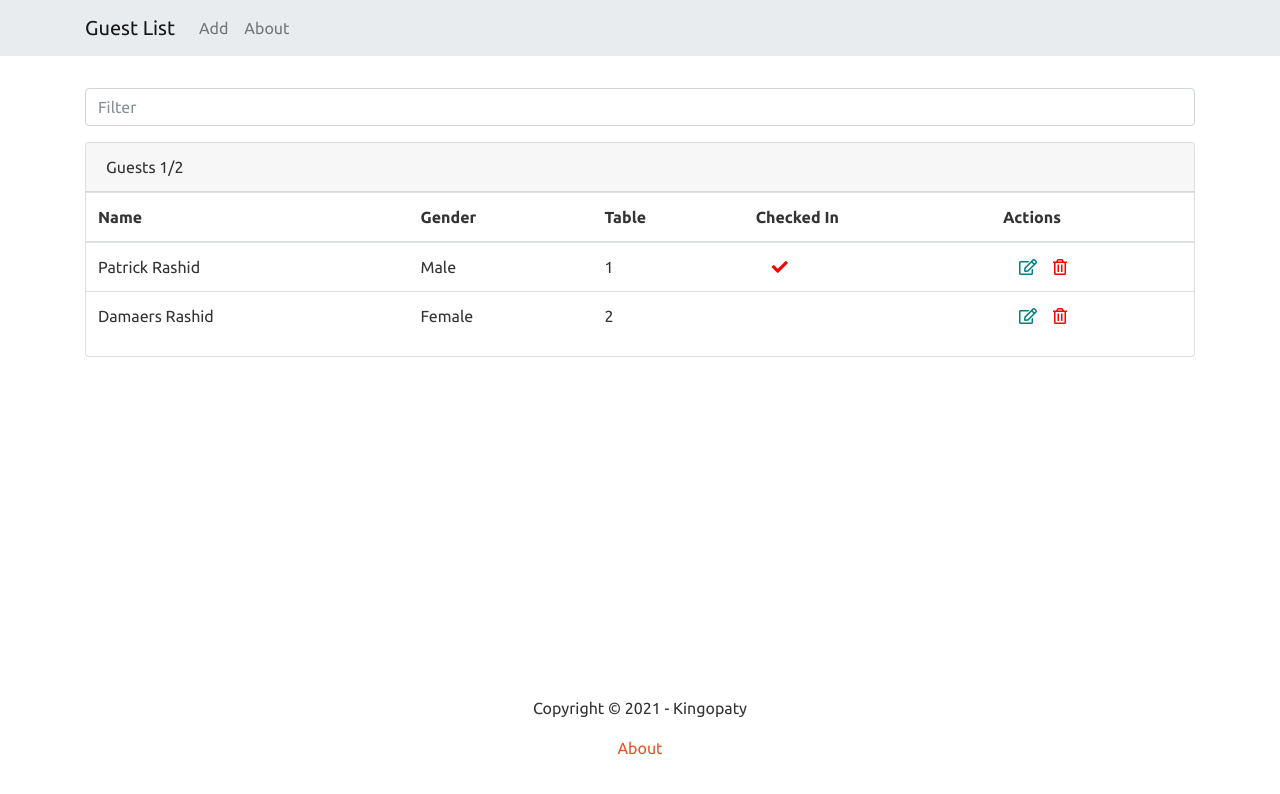
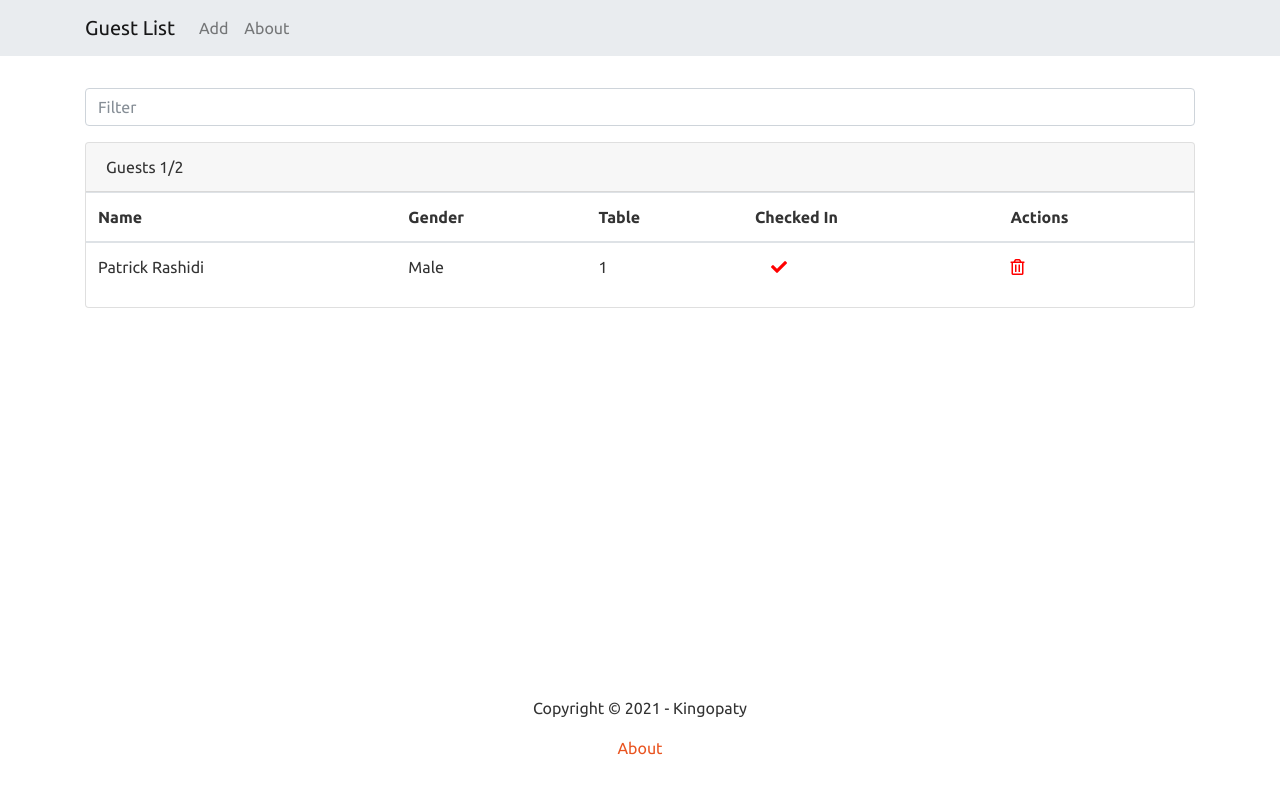
Before and after one commit to prashidi/guests-list, a React (Create React App) app: page / in a window 1280 px wide. Shown: the top 794 px of the page. Built offline with nearby package versions, Linux system fonts and the light colour scheme; data requests are answered from the project's data file.

Commit message:
Fix Search bug

```diff
--- /dev/null
+++ b/db.json
@@ -0,0 +1,11 @@
+{
+  "guests": [
+    {
+      "name": "Patrick Rashidi",
+      "gender": "Male",
+      "table": "1",
+      "id": 1,
+      "attended": true
+    }
+  ]
+}
--- a/package.json
+++ b/package.json
@@ -6,6 +6,8 @@
     "@testing-library/jest-dom": "^5.11.4",
     "@testing-library/react": "^11.1.0",
     "@testing-library/user-event": "^12.1.10",
+    "axios": "^0.21.1",
+    "json-server": "^0.16.3",
     "react": "^17.0.1",
     "react-dom": "^17.0.1",
     "react-router-dom": "^5.2.0",
@@ -16,7 +18,8 @@
     "start": "react-scripts start",
     "build": "react-scripts build",
     "test": "react-scripts test",
-    "eject": "react-scripts eject"
+    "eject": "react-scripts eject",
+    "server": "json-server --watch db.json --port 5000"
   },
   "eslintConfig": {
     "extends": [
--- a/src/App.js
+++ b/src/App.js
@@ -1,77 +1,115 @@
-import { useState, useEffect } from "react";
+import { useEffect, useState } from "react";
 import { BrowserRouter as Router, Route } from "react-router-dom";
+import Header from "./components/Header";
+import Footer from "./components/Footer";
 import About from "./components/About";
-import Footer from "./components/Footer";
+import Guests from "./components/Guests";
+import SearchForm from "./components/SearchForm";
 import GuestForm from "./components/GuestForm";
-import Guests from "./components/Guests";
-import Header from "./components/Header";
-import SearchForm from "./components/SearchForm";
 
 const App = () => {
-  const [guests, setGuests] = useState([
-    {
-      id: 1,
-      name: "Patrick Rashid",
-      gender: "Male",
-      attended: true,
-      table: 1,
-    },
-    {
-      id: 2,
-      name: "Damaers Rashid",
-      gender: "Female",
-      attended: false,
-      table: 2,
-    },
-  ]);
-  const [search, setSearch] = useState("");
-  const [filteredGuests, setFilteredGuests] = useState([]);
+  const [guests, setGuests] = useState([]);
+  const [keyword, setKeyword] = useState("");
 
-  const AddGuest = (guest) => {
-    const id = Math.floor(Math.random() * 1000) + 1;
+  useEffect(() => {
+    const getGuests = async () => {
+      const data = await fetchGuests();
+      setGuests(data);
+    };
 
-    const newGuest = { id, ...guest };
+    getGuests();
+  }, []);
+
+  //Fetch Guests
+  const fetchGuests = async () => {
+    const res = await fetch("http://localhost:5000/guests");
+
+    const data = await res.json();
+
+    return data;
+  };
+
+  //Fetch Guest
+  const fetchGuest = async (id) => {
+    const res = await fetch(`http://localhost:5000/guests/${id}`);
+
+    const data = await res.json();
+
+    return data;
+  };
+
+  //Filter Guests
+  const search = (guests) => {
+    return guests.filter(
+      (guest) => guest.name.toLowerCase().indexOf(keyword.toLowerCase()) > -1
+    );
+  };
+
+  //Delete guest
+  const deleteGuest = async (id) => {
+    await fetch(`http://localhost:5000/guests/${id}`, { method: "DELETE" });
+    setGuests(guests.filter((guest) => guest.id !== id));
+  };
+
+  //Add guest
+
+  const addGuest = async (guest) => {
+    const res = await fetch("http://localhost:5000/guests", {
+      method: "POST",
+      headers: {
+        "Content-Type": "application/json",
+      },
+      body: JSON.stringify(guest),
+    });
+
+    const newGuest = await res.json();
 
     setGuests([...guests, newGuest]);
   };
 
-  const deleteGuest = (id) => {
-    setGuests(guests.filter((guest) => guest.id !== id));
-  };
+  //Set Check in
+  const checkin = async (id) => {
+    const guestToCheckedin = await fetchGuest(id);
+    const updatedGuest = {
+      ...guestToCheckedin,
+      attended: !guestToCheckedin.attended,
+    };
 
-  const checkedIn = (id) => {
+    const res = await fetch(`http://localhost:5000/guests/${id}`, {
+      method: "PUT",
+      headers: {
+        "Content-Type": "application/json",
+      },
+      body: JSON.stringify(updatedGuest),
+    });
+
+    const data = await res.json();
+
     setGuests(
       guests.map((guest) =>
-        guest.id === id ? { ...guest, attended: !guest.attended } : guest
+        guest.id === id ? { ...guest, attended: data.attended } : guest
       )
     );
   };
-
-  useEffect(() => {
-    setFilteredGuests(
-      guests.filter((guest) =>
-        guest.name.toLowerCase().includes(search.toLowerCase())
-      )
-    );
-  }, [search, guests]);
 
   return (
     <Router>
       <Header />
       <div className='container main py-3'>
-        <Route path='/add' component={() => <GuestForm onAdd={AddGuest} />} />
+        <Route path='/add' component={() => <GuestForm onAdd={addGuest} />} />
         <Route path='/about' component={About} />
         <Route
           path='/'
           exact
           render={(props) => (
             <>
-              <SearchForm onSearch={setSearch} />
+              <SearchForm keyword={keyword} setKeyword={setKeyword} />
+
               {guests.length > 0 ? (
                 <Guests
+                  guests={search(guests)}
                   onDelete={deleteGuest}
-                  onCheckedIn={checkedIn}
-                  filteredGuests={filteredGuests}
+                  onCheckedIn={checkin}
                 />
               ) : (
                 <p>No Guest To Show</p>
--- a/src/components/Guest.js
+++ b/src/components/Guest.js
@@ -16,33 +16,12 @@ const Guest = ({ guest, onDelete, onCheckedIn }) => {
       </td>
       <td>
         <i
-          className='far fa-edit mx-3'
-          style={{ color: "teal", cursor: "pointer" }}
-        ></i>
-        <i
           className='far fa-trash-alt'
           style={{ color: "red", cursor: "pointer" }}
           onClick={() => onDelete(guest.id)}
         ></i>
       </td>
     </tr>
-    // <div className='card my-3'>
-    //   <div className='d-flex'>
-    //     <div className='p-2 mr-auto '>
-    //       <h4>{guest.name}</h4>
-    //       <h5>Table Number: {guest.table}</h5>
-    //     </div>
-    //     <div className='p-2 my-auto'>
-    //       <p>
-    //         {guest.attended ? (
-    //           <i className='fas fa-check px-3' style={{ color: "red" }}></i>
-    //         ) : (
-    //           ""
-    //         )}
-    //       </p>
-    //     </div>
-    //   </div>
-    // </div>
   );
 };
 
--- a/src/components/GuestForm.js
+++ b/src/components/GuestForm.js
@@ -1,13 +1,13 @@
 import { useState } from "react";
+import { useHistory } from "react-router-dom";
 
 const Form = ({ onAdd }) => {
   const [name, setName] = useState("");
   const [gender, setGender] = useState("");
   const [table, setTable] = useState("");
-  const [checkedIn, setCheckedIn] = useState(false);
+  let history = useHistory();
 
   const onSubmit = (e) => {
-    e.preventDefault();
     if (!name) {
       alert("Please enter a name");
       return;
@@ -19,12 +19,13 @@ const Form = ({ onAdd }) => {
       return;
     }
 
-    onAdd({ name, gender, table, checkedIn });
+    onAdd({ name, gender, table });
 
     setName("");
     setTable("");
     setGender("");
-    setCheckedIn(false);
+
+    history.push("/");
   };
   return (
     <form className='py-3' onSubmit={onSubmit}>
@@ -61,18 +62,6 @@ const Form = ({ onAdd }) => {
           onChange={(e) => setTable(e.target.value)}
         />
       </div>
-      <div className='form-check'>
-        <input
-          type='checkbox'
-          className='form-check-input'
-          value={checkedIn}
-          id='checkin'
-          onChange={(e) => setCheckedIn(e.currentTarget.checked)}
-        />
-        <label className='form-check-label' htmlFor='checkin'>
-          Checked in
-        </label>
-      </div>
       <button type='submit' className='btn btn-primary'>
         Submit
       </button>
--- a/src/components/Guests.js
+++ b/src/components/Guests.js
@@ -1,6 +1,6 @@
 import Guest from "./Guest";
 
-const Guests = ({ onDelete, onCheckedIn, filteredGuests }) => {
+const Guests = ({ onDelete, onCheckedIn, guests }) => {
   return (
     <>
       <div className='card'>
@@ -18,7 +18,7 @@ const Guests = ({ onDelete, onCheckedIn, filteredGuests }) => {
             </tr>
           </thead>
           <tbody>
-            {filteredGuests.map((guest, idx) => (
+            {guests.map((guest, idx) => (
               <Guest
                 key={idx}
                 guest={guest}
--- a/src/components/SearchForm.js
+++ b/src/components/SearchForm.js
@@ -1,4 +1,4 @@
-const SearchForm = ({ onSearch }) => {
+const SearchForm = ({ keyword, setKeyword }) => {
   return (
     <form className='my-lg-3'>
       <input
@@ -6,7 +6,8 @@ const SearchForm = ({ onSearch }) => {
         type='search'
         placeholder='Filter'
         aria-label='Search'
-        onChange={(e) => onSearch(e.target.value)}
+        value={keyword}
+        onChange={(e) => setKeyword(e.target.value)}
       />
     </form>
   );
```
Also changed, not shown: 2 other files (tests, documents, lock files or other folders).
